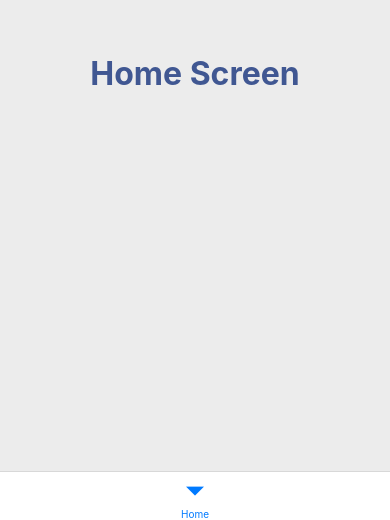
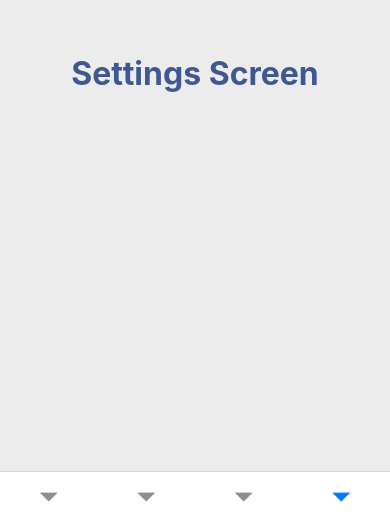
Before and after one commit to ddepu11t/CustomBottomTab, a React Native app: screen /SettingsScreen in a window 390 px wide. Shown: the part 324-844 px from the top of the page. Built offline with nearby package versions, Linux system fonts and the light colour scheme.

Commit message:
feat: create some screen

```diff
--- a/src/navigations/TabsNavigator.tsx
+++ b/src/navigations/TabsNavigator.tsx
@@ -1,6 +1,11 @@
 import React from "react";
+import { StyleSheet } from "react-native";
 import { createBottomTabNavigator } from "@react-navigation/bottom-tabs";
+
 import HomeScreen from "../screens/HomeScreen";
+import TarnsactionsScreen from "../screens/TransactionsScreen";
+import StaticsScreen from "../screens/StaticsScreen";
+import SettingsScreen from "../screens/SettingsScreen";
 
 const Tab = createBottomTabNavigator();
 
@@ -8,11 +13,16 @@ const TabsNavigator = () => {
   return (
     <Tab.Navigator
       initialRouteName="Home"
-      screenOptions={{ headerShown: false }}
+      screenOptions={{ headerShown: false, tabBarShowLabel: false }}
     >
       <Tab.Screen name="Home" component={HomeScreen} />
+      <Tab.Screen name="TarnsactionsScreen" component={TarnsactionsScreen} />
+      <Tab.Screen name="StaticsScreen" component={StaticsScreen} />
+      <Tab.Screen name="SettingsScreen" component={SettingsScreen} />
     </Tab.Navigator>
   );
 };
 
+const styles = StyleSheet.create({ tabBar: {} });
+
 export default TabsNavigator;
--- /dev/null
+++ b/src/screens/SettingsScreen.tsx
@@ -0,0 +1,28 @@
+import React from "react";
+import { StyleSheet, Text, View } from "react-native";
+import { COLORS } from "../theme";
+
+const SettingsScreen = () => {
+  return (
+    <View style={styles.container}>
+      <Text style={styles.text}>Settings Screen</Text>
+    </View>
+  );
+};
+
+const styles = StyleSheet.create({
+  container: {
+    flex: 1,
+    alignItems: "center",
+    justifyContent: "center",
+    backgroundColor: COLORS.bg,
+  },
+
+  text: {
+    fontWeight: "bold",
+    fontSize: 32,
+    color: COLORS.body,
+  },
+});
+
+export default SettingsScreen;
--- /dev/null
+++ b/src/screens/StaticsScreen.tsx
@@ -0,0 +1,28 @@
+import React from "react";
+import { StyleSheet, Text, View } from "react-native";
+import { COLORS } from "../theme";
+
+const StaticsScreen = () => {
+  return (
+    <View style={styles.container}>
+      <Text style={styles.text}>Statics Screen</Text>
+    </View>
+  );
+};
+
+const styles = StyleSheet.create({
+  container: {
+    flex: 1,
+    alignItems: "center",
+    justifyContent: "center",
+    backgroundColor: COLORS.bg,
+  },
+
+  text: {
+    fontWeight: "bold",
+    fontSize: 32,
+    color: COLORS.body,
+  },
+});
+
+export default StaticsScreen;
--- /dev/null
+++ b/src/screens/TransactionsScreen.tsx
@@ -0,0 +1,28 @@
+import React from "react";
+import { StyleSheet, Text, View } from "react-native";
+import { COLORS } from "../theme";
+
+const TarnsactionsScreen = () => {
+  return (
+    <View style={styles.container}>
+      <Text style={styles.text}>Transactions Screen</Text>
+    </View>
+  );
+};
+
+const styles = StyleSheet.create({
+  container: {
+    flex: 1,
+    alignItems: "center",
+    justifyContent: "center",
+    backgroundColor: COLORS.bg,
+  },
+
+  text: {
+    fontWeight: "bold",
+    fontSize: 32,
+    color: COLORS.body,
+  },
+});
+
+export default TarnsactionsScreen;
```
